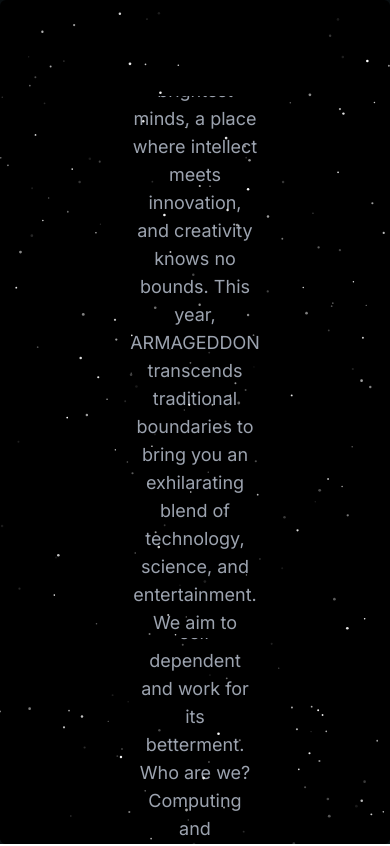
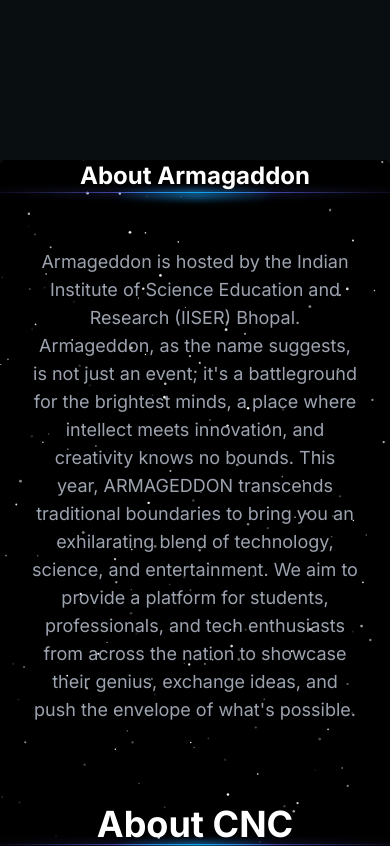
Before and after one commit to Ayushman-Saha/arma-next-24, a Next.js app: page /about in a window 390 px wide. Shown: the top 846 px of the page. Built offline with nearby package versions, Linux system fonts and the light colour scheme.

Commit message:
About page made responsive

```diff
--- a/src/components/about/Team.tsx
+++ b/src/components/about/Team.tsx
@@ -30,8 +30,8 @@ let members = [
 function Teams(){
     return(
     <>
-    <div className="h-screen relative w-full bg-black flex flex-col items-center justify-center overflow-hidden rounded-md">
-      <div className="w-full absolute inset-0 h-screen">
+    <div className="h-full relative w-full bg-black flex flex-col items-center justify-center overflow-hidden rounded-md mt-[10rem]">
+      <div className="w-full absolute inset-0 h-full">
         <SparklesCore
           id="tsparticlesfullpage"
           background="transparent"
@@ -43,8 +43,8 @@ function Teams(){
         />
       </div>
 
-      <div className="h-full w-full bg-black flex flex-col items-center justify-center overflow-hidden rounded-md mt-24">
-      <h1 className="md:text-5xl text-3xl lg:text-7xl font-bold text-center text-white relative z-20">
+      <div className="h-full w-full bg-black flex flex-col items-center justify-center overflow-hidden rounded-md">
+      <h1 className="md:text-4xl text-2xl lg:text-6xl font-bold text-center text-white relative z-20">
         About Armagaddon
       </h1>
       <div className="w-[40rem] h-10 relative">
@@ -58,16 +58,17 @@ function Teams(){
         {/* Radial Gradient to prevent sharp edges */}
         <div className="absolute inset-0 w-full h-full bg-black [mask-image:radial-gradient(350px_200px_at_top,transparent_20%,white)]"></div>
       </div>
-      <p className='text-center text-lg p-4 text-gray-400 mx-36'>
-    Armageddon is hosted by the Indian Institute of Science Education and Research (IISER) Bhopal. Armageddon, as the name suggests, is not just an event; it&apos;s a battleground for the brightest minds, a place where intellect meets innovation, and creativity knows no bounds. This year, ARMAGEDDON transcends traditional boundaries to bring you an exhilarating blend of technology, science, and entertainment. We aim to provide a platform for students, professionals, and tech enthusiasts from across the nation to showcase their genius, exchange ideas, and push the envelope of what&apos;s possible.
+
+      <p className='text-center text-lg p-4 text-gray-400 mx-4 md:mx-16 lg:mx-36'>
+     Armageddon is hosted by the Indian Institute of Science Education and Research (IISER) Bhopal. Armageddon, as the name suggests, is not just an event; it&apos;s a battleground for the brightest minds, a place where intellect meets innovation, and creativity knows no bounds. This year, ARMAGEDDON transcends traditional boundaries to bring you an exhilarating blend of technology, science, and entertainment. We aim to provide a platform for students, professionals, and tech enthusiasts from across the nation to showcase their genius, exchange ideas, and push the envelope of what&apos;s possible.
     </p>
 
-    </div>
-    <div className="h-[20rem] w-full bg-black flex flex-col items-center justify-center overflow-hidden rounded-md">
-      <h1 className="md:text-5xl text-3xl lg:text-7xl font-bold text-center text-white relative z-20">
+      </div>
+     <div className="h-full w-full bg-black flex flex-col items-center justify-center overflow-hidden rounded-md mt-16">
+      <h1 className="md:text-2xl text-4xl lg:text-6xl font-bold text-center text-white relative z-20">
         About CNC
       </h1>
-      <div className="w-[40rem] h-40 relative">
+      <div className="w-[40rem] h-10 relative">
         {/* Gradients */}
         <div className="absolute inset-x-20 top-0 bg-gradient-to-r from-transparent via-indigo-500 to-transparent h-[2px] w-3/4 blur-sm" />
         <div className="absolute inset-x-20 top-0 bg-gradient-to-r from-transparent via-indigo-500 to-transparent h-px w-3/4" />
@@ -77,10 +78,10 @@ function Teams(){
         {/* Radial Gradient to prevent sharp edges */}
         <div className="absolute inset-0 w-full h-full bg-black [mask-image:radial-gradient(350px_200px_at_top,transparent_20%,white)]"></div>
       </div>
-      <p className='text-center text-lg p-4 text-gray-400 mx-36'>
-At CNC we are committed to building a professional team to work in favour of IISERB&apos;s interests. We thrive to make IISERB self dependent and work for its betterment. Who are we? Computing and Networking Council (CNC) aims primarily at management, conduct and promotion of the Computing and Networking activities in the institute.
-    </p>
-    </div>
+      <p className='text-center text-lg p-4 text-gray-400 mx-4 md:mx-16 lg:mx-36'>
+        At CNC we are committed to building a professional team to work in favour of IISERB&apos;s interests. We thrive to make IISERB self dependent and work for its betterment. Who are we? Computing and Networking Council (CNC) aims primarily at management, conduct and promotion of the Computing and Networking activities in the institute.
+      </p>
+     </div>
 
     </div>
 
```
